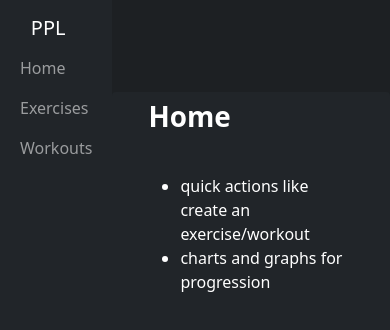
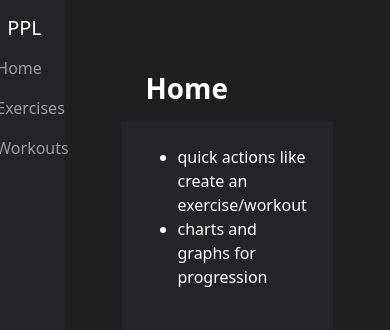
Before and after one commit to eko-develops/GainsTracker-Client, a React (Vite) app: page / in a window 390 px wide. Shown: the top 330 px of the page. Built offline with nearby package versions, Linux system fonts and the light colour scheme.

Commit message:
fix layout

```diff
--- a/src/App.tsx
+++ b/src/App.tsx
@@ -7,18 +7,21 @@ import Exercises from './pages/Exercises';
 import Workouts from './pages/Workouts';
 
 import Header from './components/Header';
+import { Container } from 'react-bootstrap';
 
 function App() {
 	return (
 		<>
 			<Header />
-			<main className="col-sm-6 col-md-6 m-auto">
+			<Container className="col-8 m-auto">
+				<main>
 					<Routes>
 						<Route path="/" element={<Home />} />
 						<Route path="/exercises" element={<Exercises />} />
 						<Route path="/workouts" element={<Workouts />} />
 					</Routes>
 				</main>
+			</Container>
 		</>
 	);
 }
--- a/src/components/Header.tsx
+++ b/src/components/Header.tsx
@@ -3,12 +3,7 @@ import Nav from './Nav';
 
 function Header() {
 	return (
-		<Navbar
-			className="col-sm-4 col-md-2 col-lg-2"
-			as="header"
-			bg="dark"
-			variant="dark"
-		>
+		<Navbar className="col-2" as="header" bg="dark" variant="dark">
 			<Container className="d-flex flex-column min-vh-100 justify-content-start">
 				<Navbar.Brand>PPL</Navbar.Brand>
 				<Nav />
--- a/src/index.scss
+++ b/src/index.scss
@@ -7,9 +7,12 @@
 			display: flex;
 
 			main {
-				min-height: 80vh;
-				background: #212529;
 				border-radius: 4px;
+
+				.content-wrapper {
+					min-height: 80vh;
+					background: #212529;
+				}
 			}
 		}
 	}
```
Lines whose indentation alone changed are shown as unchanged.
